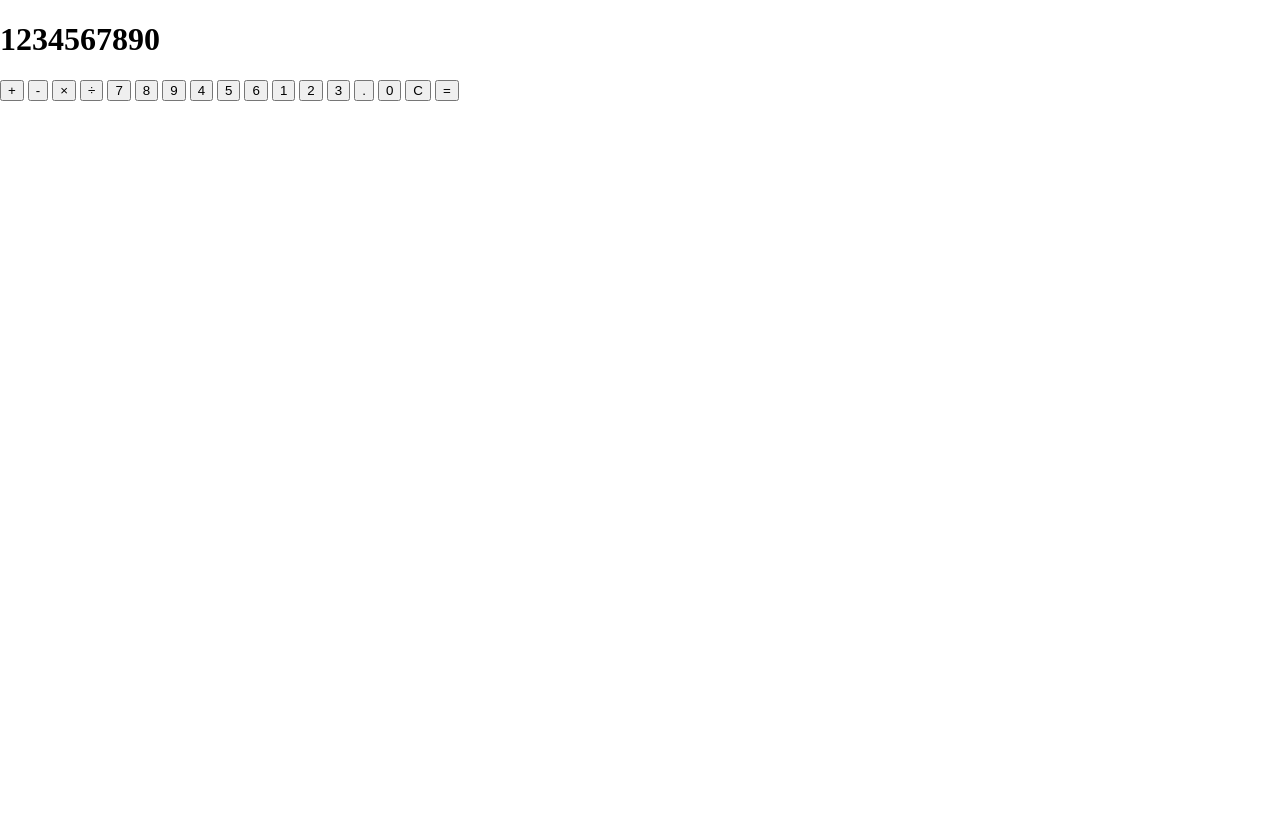
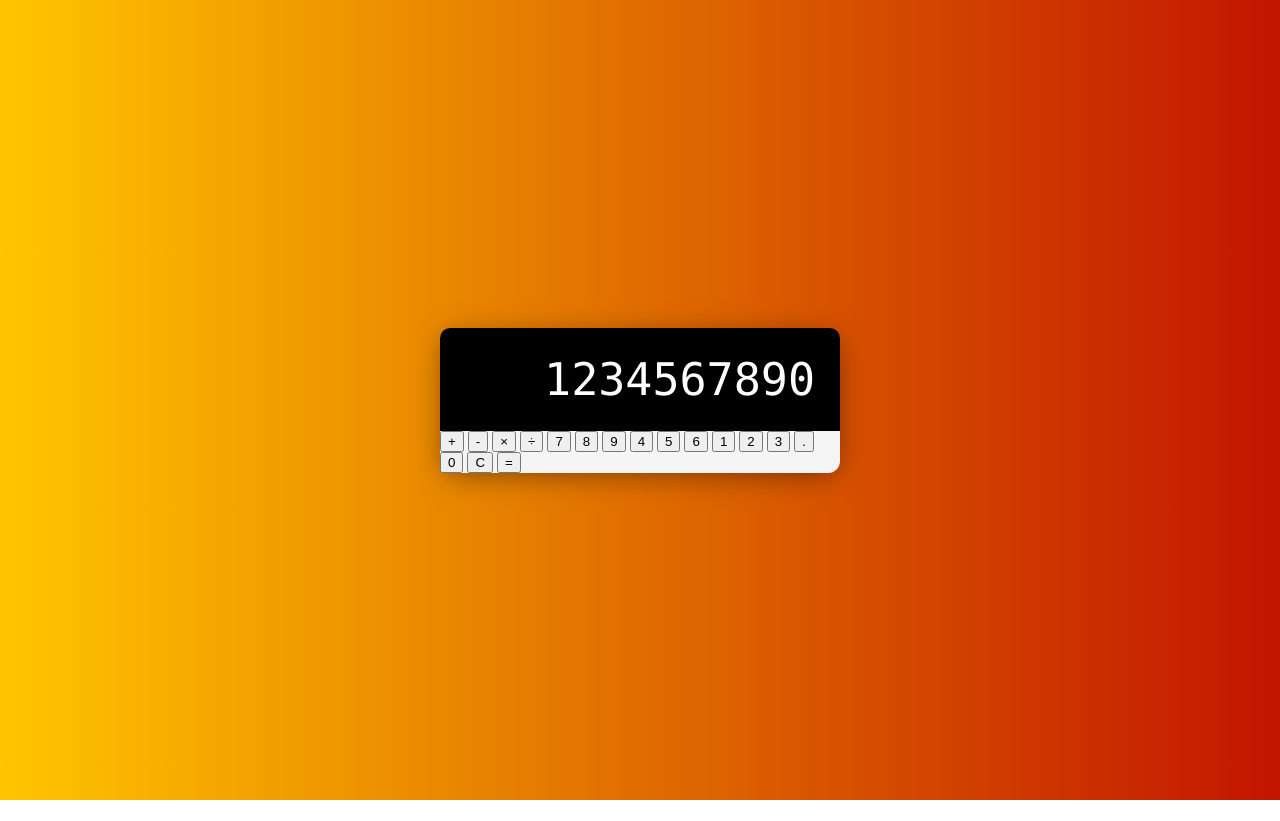
Before and after one commit to ionpdev/calculator, a plain HTML site: page index.html in a window 1280 px wide. After the commit the page ends 800 px from the top, so only its background shows below. Drawn offline with Linux system fonts and the light colour scheme.

Commit message:
calculator display, with custom scrollbar

```diff
--- a/style.css
+++ b/style.css
@@ -1,4 +1,3 @@
-
 html {
   box-sizing: border-box;
 }
@@ -6,4 +5,49 @@ html {
 body {
   margin: 0;
   min-height: 100vh;
+  display: flex;
+  justify-content: center;
+  align-items: center;
+  background: linear-gradient(to right, #ffc500, #c21500);
 }
+
+.calculator {
+  background: whitesmoke;
+  width: 400px;
+  border-radius: 12px;
+  box-shadow: 0 5px 30px -5px rgba(0, 0, 0, 0.5);
+}
+
+.calculator-display {
+  background: #000000;
+  color: #ffffff;
+  margin: 0;
+  display: flex;
+  align-items: center;
+  justify-content: flex-end;
+  border-radius: 10px 10px 0 0;
+}
+
+.calculator-display h1 {
+  margin: 0;
+  padding: 25px;
+  font-size: 45px;
+  font-family: "Lucida Console", sans-serif;
+  font-weight: 100;
+  overflow-x: auto;
+}
+
+/* Custom ScrollBar */
+::-webkit-scrollbar {
+  width: 10px;
+}
+::-webkit-scrollbar-track {
+  background: #f1f1f1;
+}
+
+::-webkit-scrollbar-thumb {
+  background: #888;
+}
+::-webkit-scrollbar-thumb:hover {
+  background: #555;
+}
```
